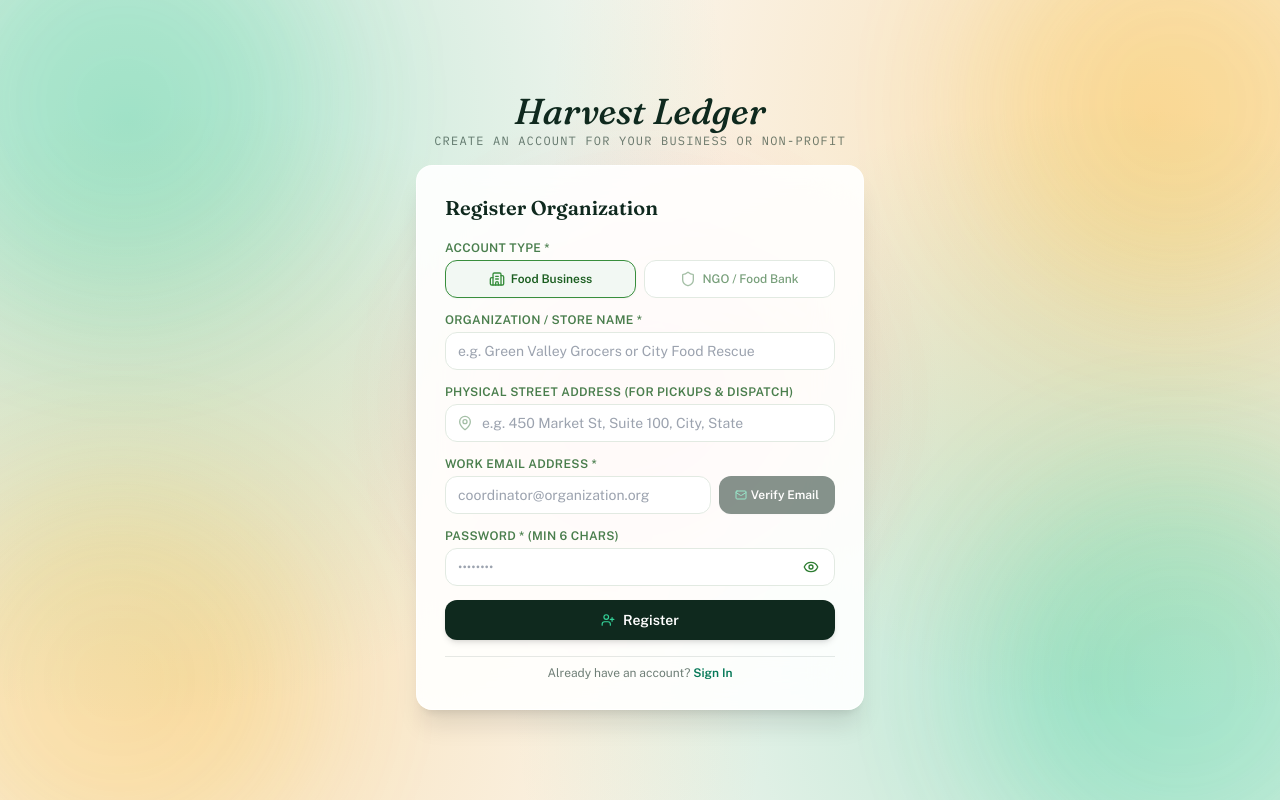
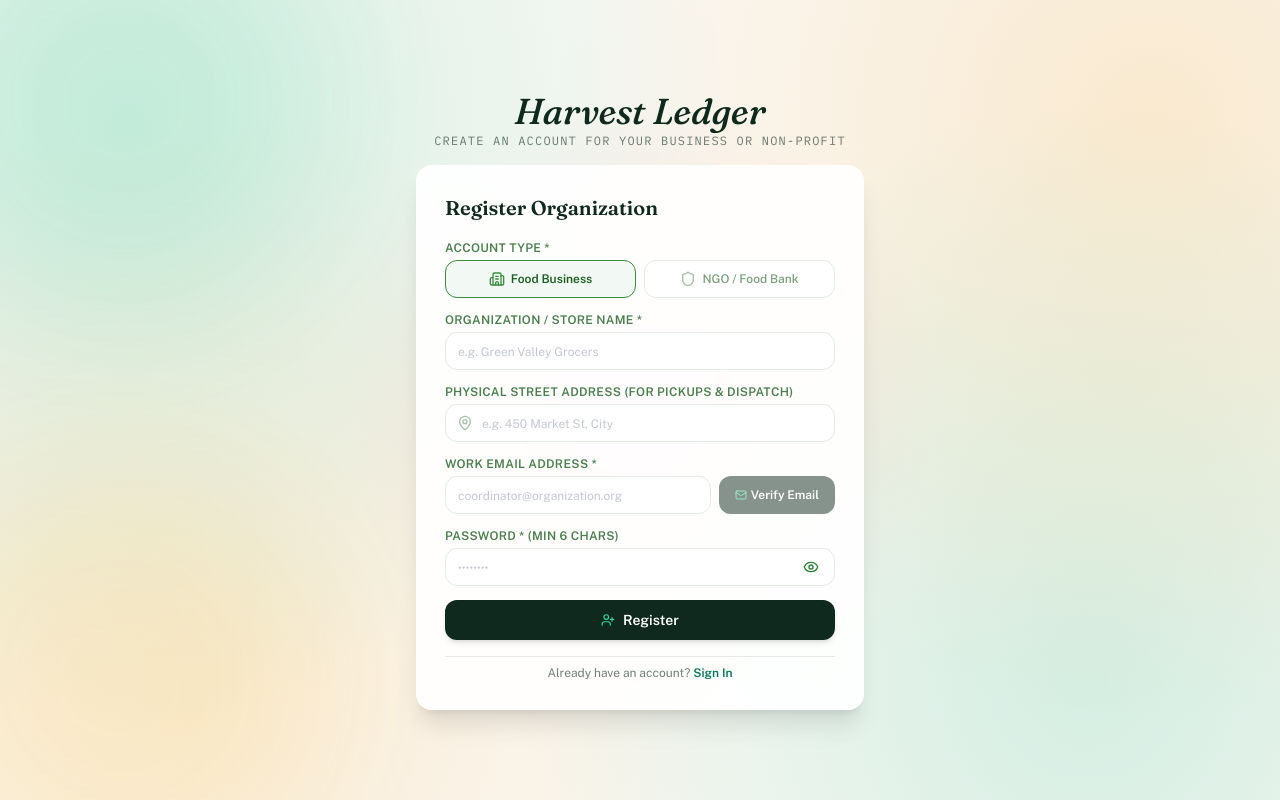
Before and after one commit to preygoti/foodwaste-platform, a React (Vite) app in the folder frontend/: page /register in a window 1280 px wide. Built offline with nearby package versions, Linux system fonts and the light colour scheme; no server answers.

Commit message:
fix(ui): lighten aurora background, reduce input placeholder font size, remove top right sign-in link, and align delete account button styling with sign out

```diff
--- a/frontend/src/index.css
+++ b/frontend/src/index.css
@@ -398,18 +398,31 @@ html, body, *, .no-scrollbar {
   animation: meshPulse 10s ease-in-out infinite 3s;
 }
 
-/* Rich full-screen colorful aurora mesh for Auth pages */
+/* Rich full-screen colorful aurora mesh for Auth pages (slightly light & gentle) */
 .auth-page-mesh {
-  background-color: #FAF7F2;
+  background-color: #FAF8F5;
   background-image:
-    radial-gradient(circle at 10% 15%, rgba(16, 185, 129, 0.28) 0%, transparent 45%),
-    radial-gradient(circle at 90% 15%, rgba(245, 158, 11, 0.28) 0%, transparent 45%),
-    radial-gradient(circle at 50% 50%, rgba(244, 63, 94, 0.16) 0%, transparent 40%),
-    radial-gradient(circle at 15% 85%, rgba(245, 158, 11, 0.25) 0%, transparent 45%),
-    radial-gradient(circle at 85% 85%, rgba(16, 185, 129, 0.28) 0%, transparent 45%);
+    radial-gradient(circle at 10% 15%, rgba(16, 185, 129, 0.16) 0%, transparent 45%),
+    radial-gradient(circle at 90% 15%, rgba(245, 158, 11, 0.16) 0%, transparent 45%),
+    radial-gradient(circle at 50% 50%, rgba(244, 63, 94, 0.09) 0%, transparent 40%),
+    radial-gradient(circle at 15% 85%, rgba(245, 158, 11, 0.14) 0%, transparent 45%),
+    radial-gradient(circle at 85% 85%, rgba(16, 185, 129, 0.16) 0%, transparent 45%);
   background-attachment: fixed;
   background-repeat: no-repeat;
   background-size: cover;
+}
+
+/* Small letter default styling for input placeholders */
+input::placeholder,
+textarea::placeholder {
+  font-size: 11px !important;
+  opacity: 0.6;
+}
+@media (min-width: 640px) {
+  input::placeholder,
+  textarea::placeholder {
+    font-size: 12px !important;
+  }
 }
 
 /* Scanner Viewfinder Normalization for Html5Qrcode on all devices */
--- a/frontend/src/pages/ForgotPassword.jsx
+++ b/frontend/src/pages/ForgotPassword.jsx
@@ -113,13 +113,13 @@ export default function ForgotPassword() {
 
   return (
     <div className="min-h-screen min-h-[100dvh] w-full auth-page-mesh flex flex-col justify-start sm:justify-center items-center px-4 sm:px-6 py-8 sm:py-12 text-[#0F291E] pt-safe pb-safe relative overflow-x-clip">
-      {/* Ambient background light orbs for frosted glass refractions - full screen multi-color aurora that never cuts off */}
+      {/* Ambient background light orbs for frosted glass refractions - full screen multi-color aurora (slightly light & gentle) */}
       <div aria-hidden="true" className="pointer-events-none fixed inset-0 overflow-hidden z-0">
-        <div className="absolute -top-20 -left-20 w-80 sm:w-96 h-80 sm:h-96 bg-emerald-400/25 rounded-full blur-3xl animate-mesh-pulse" />
-        <div className="absolute -top-20 -right-20 w-80 sm:w-96 h-80 sm:h-96 bg-gold-400/30 rounded-full blur-3xl animate-mesh-pulse-delayed" />
-        <div className="absolute top-1/2 left-1/2 -translate-x-1/2 -translate-y-1/2 w-72 sm:w-80 h-72 sm:h-80 bg-tomato-400/20 rounded-full blur-3xl" />
-        <div className="absolute -bottom-20 -left-20 w-80 sm:w-96 h-80 sm:h-96 bg-gold-400/25 rounded-full blur-3xl animate-mesh-pulse-delayed" />
-        <div className="absolute -bottom-20 -right-20 w-80 sm:w-96 h-80 sm:h-96 bg-emerald-400/30 rounded-full blur-3xl animate-mesh-pulse" />
+        <div className="absolute -top-20 -left-20 w-80 sm:w-96 h-80 sm:h-96 bg-emerald-400/15 rounded-full blur-3xl animate-mesh-pulse" />
+        <div className="absolute -top-20 -right-20 w-80 sm:w-96 h-80 sm:h-96 bg-gold-400/18 rounded-full blur-3xl animate-mesh-pulse-delayed" />
+        <div className="absolute top-1/2 left-1/2 -translate-x-1/2 -translate-y-1/2 w-72 sm:w-80 h-72 sm:h-80 bg-tomato-400/12 rounded-full blur-3xl" />
+        <div className="absolute -bottom-20 -left-20 w-80 sm:w-96 h-80 sm:h-96 bg-gold-400/15 rounded-full blur-3xl animate-mesh-pulse-delayed" />
+        <div className="absolute -bottom-20 -right-20 w-80 sm:w-96 h-80 sm:h-96 bg-emerald-400/18 rounded-full blur-3xl animate-mesh-pulse" />
       </div>
 
       <div className="w-full max-w-md my-auto space-y-6 relative z-10">
--- a/frontend/src/pages/Register.jsx
+++ b/frontend/src/pages/Register.jsx
@@ -157,13 +157,13 @@ export default function Register() {
 
   return (
     <div className="min-h-screen min-h-[100dvh] w-full auth-page-mesh flex flex-col justify-center items-center px-3 sm:px-6 py-2 sm:py-8 text-[#0F291E] pt-safe pb-safe relative overflow-x-clip">
-      {/* Ambient background light orbs for frosted glass refractions - full screen multi-color aurora that never cuts off */}
+      {/* Ambient background light orbs for frosted glass refractions - full screen multi-color aurora (slightly light & gentle) */}
       <div aria-hidden="true" className="pointer-events-none fixed inset-0 overflow-hidden z-0">
-        <div className="absolute -top-20 -left-20 w-80 sm:w-96 h-80 sm:h-96 bg-emerald-400/25 rounded-full blur-3xl animate-mesh-pulse" />
-        <div className="absolute -top-20 -right-20 w-80 sm:w-96 h-80 sm:h-96 bg-gold-400/30 rounded-full blur-3xl animate-mesh-pulse-delayed" />
-        <div className="absolute top-1/2 left-1/2 -translate-x-1/2 -translate-y-1/2 w-72 sm:w-80 h-72 sm:h-80 bg-tomato-400/20 rounded-full blur-3xl" />
-        <div className="absolute -bottom-20 -left-20 w-80 sm:w-96 h-80 sm:h-96 bg-gold-400/25 rounded-full blur-3xl animate-mesh-pulse-delayed" />
-        <div className="absolute -bottom-20 -right-20 w-80 sm:w-96 h-80 sm:h-96 bg-emerald-400/30 rounded-full blur-3xl animate-mesh-pulse" />
+        <div className="absolute -top-20 -left-20 w-80 sm:w-96 h-80 sm:h-96 bg-emerald-400/15 rounded-full blur-3xl animate-mesh-pulse" />
+        <div className="absolute -top-20 -right-20 w-80 sm:w-96 h-80 sm:h-96 bg-gold-400/18 rounded-full blur-3xl animate-mesh-pulse-delayed" />
+        <div className="absolute top-1/2 left-1/2 -translate-x-1/2 -translate-y-1/2 w-72 sm:w-80 h-72 sm:h-80 bg-tomato-400/12 rounded-full blur-3xl" />
+        <div className="absolute -bottom-20 -left-20 w-80 sm:w-96 h-80 sm:h-96 bg-gold-400/15 rounded-full blur-3xl animate-mesh-pulse-delayed" />
+        <div className="absolute -bottom-20 -right-20 w-80 sm:w-96 h-80 sm:h-96 bg-emerald-400/18 rounded-full blur-3xl animate-mesh-pulse" />
       </div>
 
       <div className="w-full max-w-md my-auto space-y-1.5 sm:space-y-4 relative z-10">
@@ -177,13 +177,10 @@ export default function Register() {
         </div>
 
         <div className="glass-modal rounded-xl sm:rounded-2xl p-3.5 sm:p-7 space-y-2 sm:space-y-4 shadow-xl border border-white/80">
-          <div className="flex items-center justify-between pb-0.5">
+          <div className="pb-0.5">
             <h1 className="font-display text-base sm:text-xl text-[#0F291E] font-semibold">
               Register Organization
             </h1>
-            <Link to="/login" className="sm:hidden text-[11px] text-emerald-700 font-semibold hover:text-emerald-800">
-              Sign In &rarr;
-            </Link>
           </div>
 
           {error && (
@@ -243,10 +240,10 @@ export default function Register() {
                 type="text"
                 required
                 autoComplete="organization"
-                placeholder="e.g. Green Valley Grocers or City Food Rescue"
+                placeholder="e.g. Green Valley Grocers"
                 value={form.org_name}
                 onChange={update("org_name")}
-                className="w-full border border-wheat-200 rounded-lg sm:rounded-xl px-3 py-1.5 sm:py-2 text-xs sm:text-sm focus:outline-none focus:ring-2 focus:ring-forest-400 bg-white"
+                className="w-full border border-wheat-200 rounded-lg sm:rounded-xl px-3 py-1.5 sm:py-2 text-xs sm:text-sm placeholder:text-[11px] sm:placeholder:text-xs focus:outline-none focus:ring-2 focus:ring-forest-400 bg-white"
               />
             </div>
 
@@ -264,10 +261,10 @@ export default function Register() {
                   data-lpignore="true"
                   data-1p-ignore="true"
                   data-form-type="address"
-                  placeholder="e.g. 450 Market St, Suite 100, City, State"
+                  placeholder="e.g. 450 Market St, City"
                   value={form.address}
                   onChange={update("address")}
-                  className="w-full border border-wheat-200 rounded-lg sm:rounded-xl pl-8 sm:pl-9 pr-3 py-1.5 sm:py-2 text-xs sm:text-sm focus:outline-none focus:ring-2 focus:ring-forest-400 bg-white"
+                  className="w-full border border-wheat-200 rounded-lg sm:rounded-xl pl-8 sm:pl-9 pr-3 py-1.5 sm:py-2 text-xs sm:text-sm placeholder:text-[11px] sm:placeholder:text-xs focus:outline-none focus:ring-2 focus:ring-forest-400 bg-white"
                 />
                 <MapPin className="w-3.5 h-3.5 sm:w-4 sm:h-4 text-forest-800/40 absolute left-2.5 sm:left-3 top-1/2 -translate-y-1/2 pointer-events-none" />
               </div>
@@ -295,11 +292,10 @@ export default function Register() {
                     type="email"
                     required
                     autoComplete="email"
-                    disabled={isEmailVerified}
                     placeholder="coordinator@organization.org"
                     value={form.email}
                     onChange={update("email")}
-                    className={`w-full border rounded-lg sm:rounded-xl px-3 py-1.5 sm:py-2 text-xs sm:text-sm focus:outline-none focus:ring-2 focus:ring-forest-400 ${
+                    className={`w-full border rounded-lg sm:rounded-xl px-3 py-1.5 sm:py-2 text-xs sm:text-sm placeholder:text-[11px] sm:placeholder:text-xs focus:outline-none focus:ring-2 focus:ring-forest-400 ${
                       isEmailVerified
                         ? "bg-emerald-50/50 border-emerald-300 text-emerald-900 font-medium cursor-not-allowed"
                         : "bg-white border-wheat-200"
@@ -367,7 +363,7 @@ export default function Register() {
                     placeholder="000000"
                     value={otpCode}
                     onChange={(e) => setOtpCode(e.target.value.replace(/\D/g, "").slice(0, 6))}
-                    className="flex-1 bg-white border border-forest-300 rounded-lg px-2.5 py-1 text-center font-mono text-sm sm:text-base tracking-widest font-bold text-forest-900 focus:outline-none focus:ring-2 focus:ring-forest-500 shadow-2xs"
+                    className="flex-1 bg-white border border-forest-300 rounded-lg px-2.5 py-1 text-center font-mono text-sm sm:text-base tracking-widest font-bold text-forest-900 placeholder:text-[11px] sm:placeholder:text-xs focus:outline-none focus:ring-2 focus:ring-forest-500 shadow-2xs"
                   />
                   <button
                     type="button"
@@ -404,7 +400,7 @@ export default function Register() {
                   placeholder="••••••••"
                   value={form.password}
                   onChange={update("password")}
-                  className="w-full border border-wheat-200 rounded-lg sm:rounded-xl pl-3 pr-8 sm:pr-10 py-1.5 sm:py-2 text-xs sm:text-sm focus:outline-none focus:ring-2 focus:ring-forest-400 bg-white"
+                  className="w-full border border-wheat-200 rounded-lg sm:rounded-xl pl-3 pr-8 sm:pr-10 py-1.5 sm:py-2 text-xs sm:text-sm placeholder:text-[11px] sm:placeholder:text-xs focus:outline-none focus:ring-2 focus:ring-forest-400 bg-white"
                 />
                 <button
                   type="button"
```
Also changed, not shown: frontend/src/components/Layout.jsx (+5 -5 lines), frontend/src/pages/Login.jsx (+9 -12 lines).
